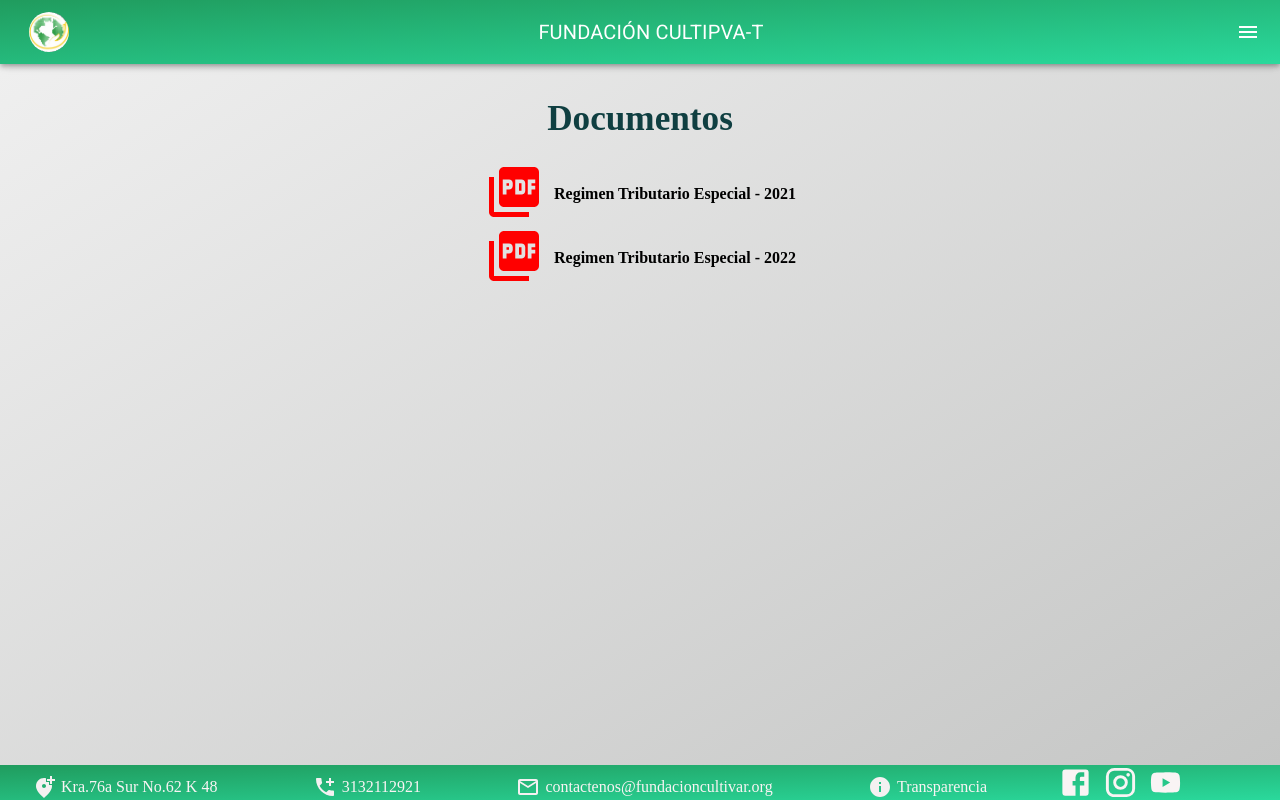
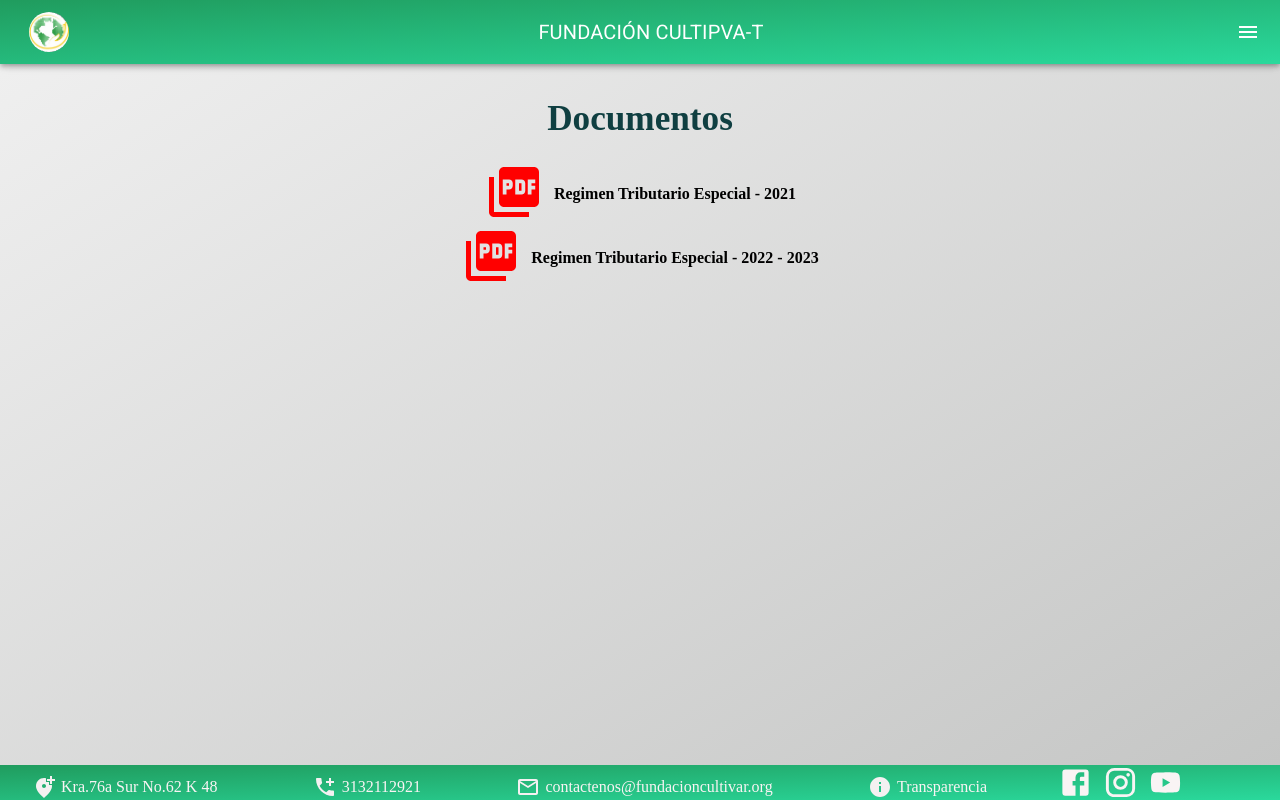
Before and after one commit to nelda-perez/fundacioncultipva-t, a React (Vite) app: page /rte in a window 1280 px wide. Built offline with nearby package versions, Linux system fonts and the light colour scheme.

Commit message:
Corrigiendo un constant de RTE

```diff
--- a/src/pages/RTE/components/ItemPdf/ItemPdf.jsx
+++ b/src/pages/RTE/components/ItemPdf/ItemPdf.jsx
@@ -11,7 +11,7 @@ function ItemPdf() {
   return (
     <>
       {FILESPDF.map((item) => (
-        <a key={item.key} href={File[item.file]}>
+        <a key={item.key} href={File[item.file]} target="_blank">
           <span>
             <PictureAsPdfIcon sx={{ fontSize: "60px", color: "red" }} />
           </span>
--- a/src/pages/RTE/constant/Files.constant.js
+++ b/src/pages/RTE/constant/Files.constant.js
@@ -6,7 +6,7 @@ export const FILESPDF = [
   },
   {
     key: 1,
-    name: "Regimen Tributario Especial - 2022",
+    name: "Regimen Tributario Especial - 2022 - 2023",
     file: "rte2022",
   },
 ];
```
